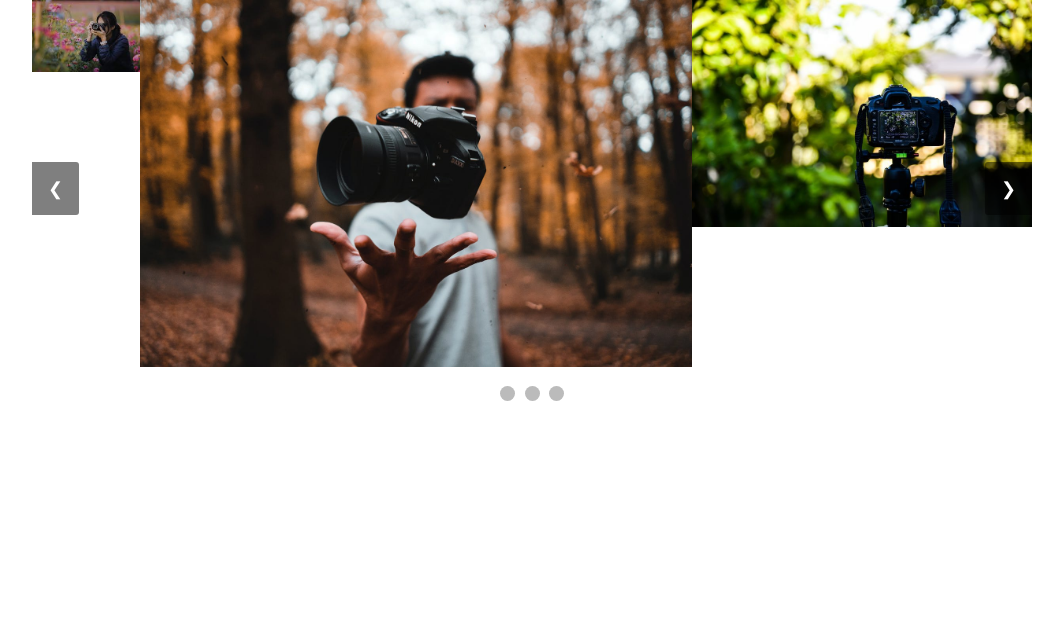
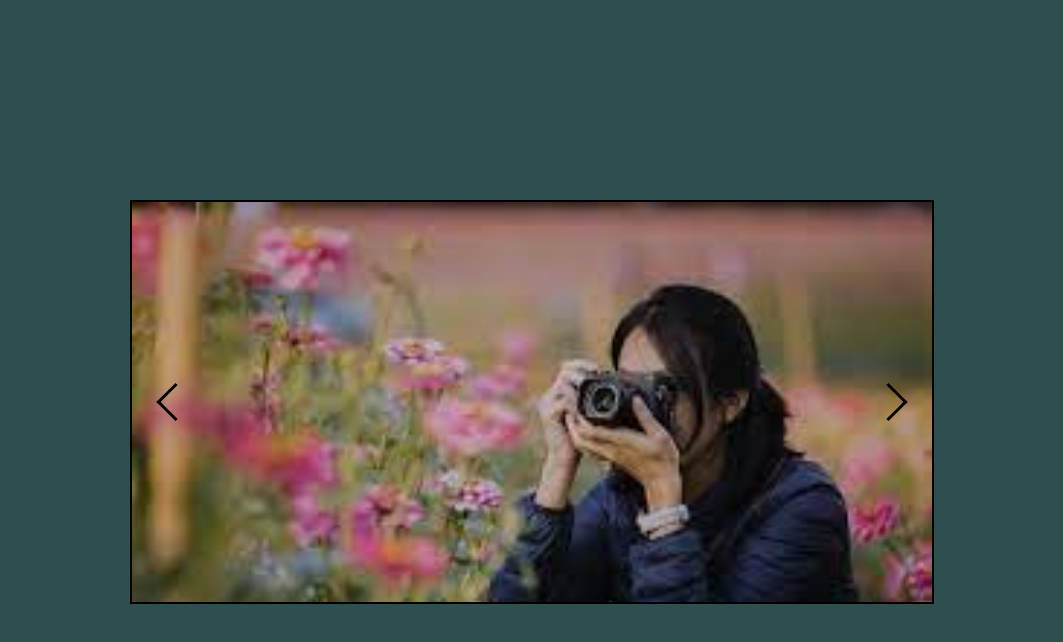
Before and after one commit to SARMATHIk/next-previous-button-curesoul, a plain HTML site: page index.html in a window 1280 px wide. Shown: the whole page, without its empty margins (108-1171 px from the left). Drawn offline with Linux system fonts and the light colour scheme.

Commit message:
buutton caresoul

```diff
--- a/index.html
+++ b/index.html
@@ -1,37 +1,32 @@
 <!DOCTYPE html>
 <html lang="en">
 <head>
-  <meta charset="UTF-8">
-  <meta name="viewport" content="width=device-width, initial-scale=1.0">
-  <title>button curusoul</title>
-  <link rel="stylesheet" href="style.css">
+    <meta charset="UTF-8">
+    <meta name="viewport" content="width=device-width, initial-scale=1.0">
+    <title>Document</title>
+    <link rel="stylesheet" href="style.css">
 </head>
 <body>
 
-<div class="slideshow-container">
-  <div class="mySlides fade">
-    <img src="images/img1.jpg" alt="Nature">
+    <div class="carousel-wrapper">
+      <span id="item-1"></span>
+      <span id="item-2"></span>
+      <span id="item-3"></span>
+      <div class="carousel-item item-1">
+        <a href="#item-3" class="arrow-prev arrow"></a>
+        <a href="#item-2" class="arrow-next arrow"></a>
+      </div>
 
-  </div>
+      <div class="carousel-item item-2">
+        <a href="#item-1" class="arrow-prev arrow"></a>
+        <a href="#item-3" class="arrow-next arrow"></a>
+      </div>
 
-  <div class="mySlides fade">
-    <img src="images/img2.jpg" alt="Snow">
-  </div>
+      <div class="carousel-item item-3">
+        <a href="#item-2" class="arrow-prev arrow"></a>
+        <a href="#item-1" class="arrow-next arrow"></a>
+      </div>
 
-  <div class="mySlides fade">
-   <img src="images/img3.jpg" alt="Mountains">
-  </div>
-
-  <a class="prev" onclick="plusSlides(-1)">&#10094;</a>
-  <a class="next" onclick="plusSlides(1)">&#10095;</a>
-</div>
-<br>
-
-<div style="text-align:center">
-  <span class="dot" onclick="currentSlide(1)"></span>
-  <span class="dot" onclick="currentSlide(2)"></span>
-  <span class="dot" onclick="currentSlide(3)"></span>
-</div>
-
+    </div>
 </body>
 </html>
--- a/style.css
+++ b/style.css
@@ -1,69 +1,73 @@
-*
-{
-    margin: 0;
-    padding: 0;
-    box-sizing: border-box;
+body{
+    background: #2f4f4f;
   }
 
-body {
-     font-family: Verdana, sans-serif;
 
+  .carousel-wrapper {
+    height: 400px;
+    position: relative;
+    width: 800px;
+    display: block;
+    margin: 200px auto ;
+    border: 2px solid black;
+  }
+
+  .carousel-item {
+    position: absolute;
+    top: 0;
+    bottom: 0;
+    left: 0;
+    right: 0;
+    padding: 25px 50px;
+    opacity: 0;
+    transition: all 0.5s ease-in-out;
+  }
+  .arrow{
+    border: solid black;
+    border-width: 0 3px 3px 0;
+    display: inline-block;
+    padding: 12px;
+  }
+  .arrow-prev {
+    left: 30px;
+    position: absolute;
+    top: 50%;
+    transform: translateY(-50%) rotate(135deg);
 
   }
-
-.slideshow-container {
-     max-width: 1000px;
-      position: relative;
-      margin: auto;
-      display: flex;
+  .arrow-next {
+    right: 30px;
+    position: absolute;
+    top: 50%;
+    transform: translateY(-50%) rotate(-45deg);
   }
 
-img {
-     vertical-align: middle;
-     width: 100%;
+  [id^= "item"] {
+    display: none;
   }
-.prev, .next {
-     cursor: pointer;
-     position: absolute;
-     top: 50%;
-      width: auto;
-       padding: 16px;
-        margin-top: -22px;
-        color: white;
-        font-weight: bold;
-        font-size: 18px;
-        transition: 0.6s ease;
-        border-radius: 0 3px 3px 0;
-        user-select: none;
-        background-color: rgba(0,0,0,0.5);
+  .item-1 {
+    z-index: 2;
+    opacity: 1;
+    background: url('images/img1.jpg');
+    background-size: cover;
   }
-.next {
-    right: 0;
-    border-radius: 3px 0 0 3px;
+  .item-2 {
+    background: url('images/img2.jpg');
+    background-size: cover;
   }
-.prev:hover, .next:hover {
-    background-color: rgba(0,0,0,0.8);
+  .item-3 {
+    background: url('images/img3.jpg');
+    background-size: cover;
   }
 
-.dot {
-     cursor: pointer;
-     height: 15px;
-      width: 15px;
-      margin: 0 2px;
-      background-color: #bbb;
-      border-radius: 50%;
-      display: inline-block;
-      transition: background-color 0.6s ease; }
-.active, .dot:hover {
-    background-color: #717171;
+  *:target ~ .item-1{
+    opacity: 0;
   }
-.fade {
-     animation-name: fade;
-     animation-duration: 1.5s;
+  #item-1:target ~ .item-1 {
+    opacity: 1;
+
   }
-@keyframes fade {
-    from {opacity: .4} to {opacity: 1}
+  #item-2:target ~ .item-2, #item-3:target ~ .item-3 {
+    z-index: 3;
+    opacity: 1;
   }
-@media only screen and (max-width: 300px) {
-    .prev, .next, .text { font-size: 11px; }
- }
```
Lines whose indentation alone changed are shown as unchanged.
